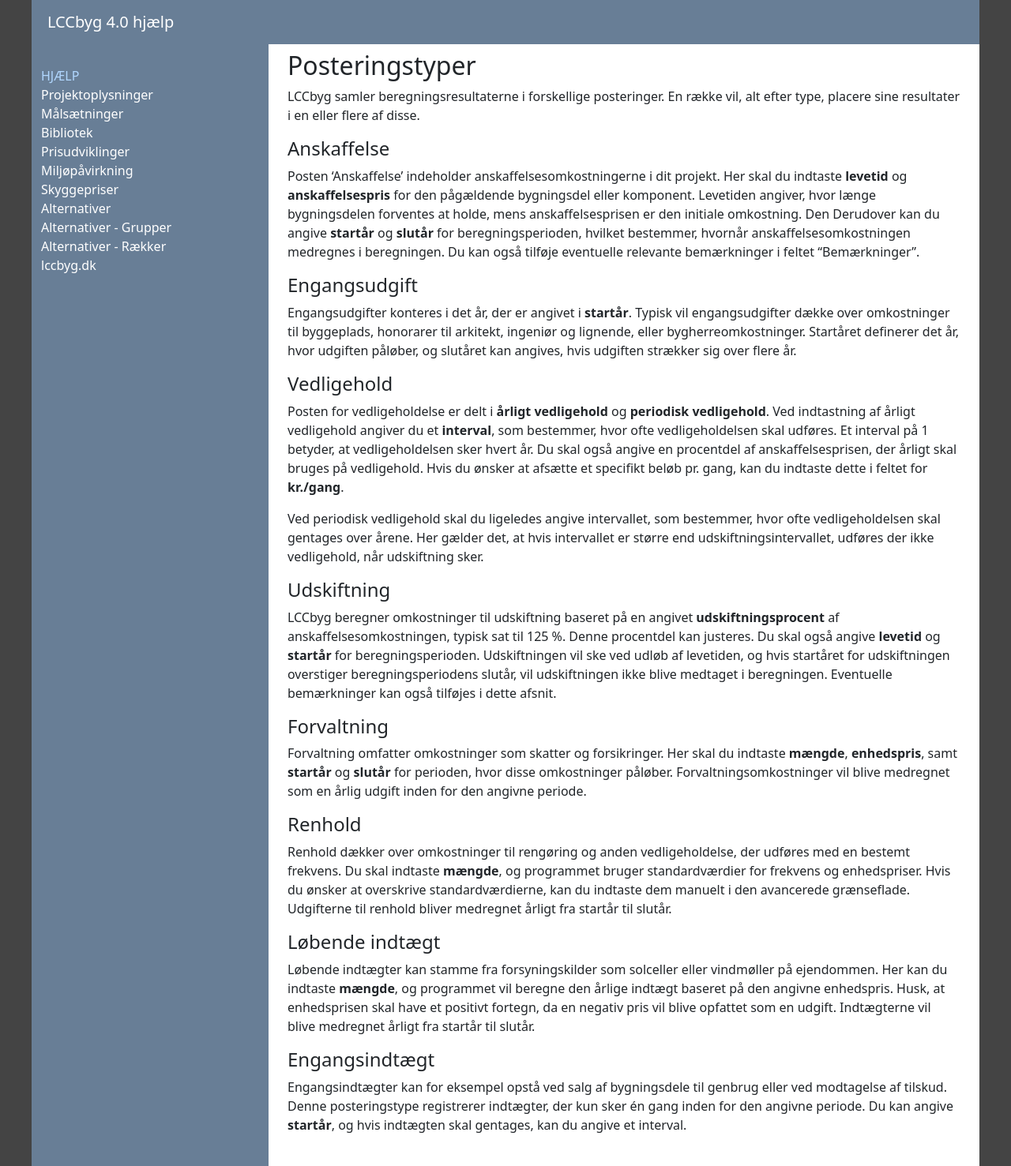
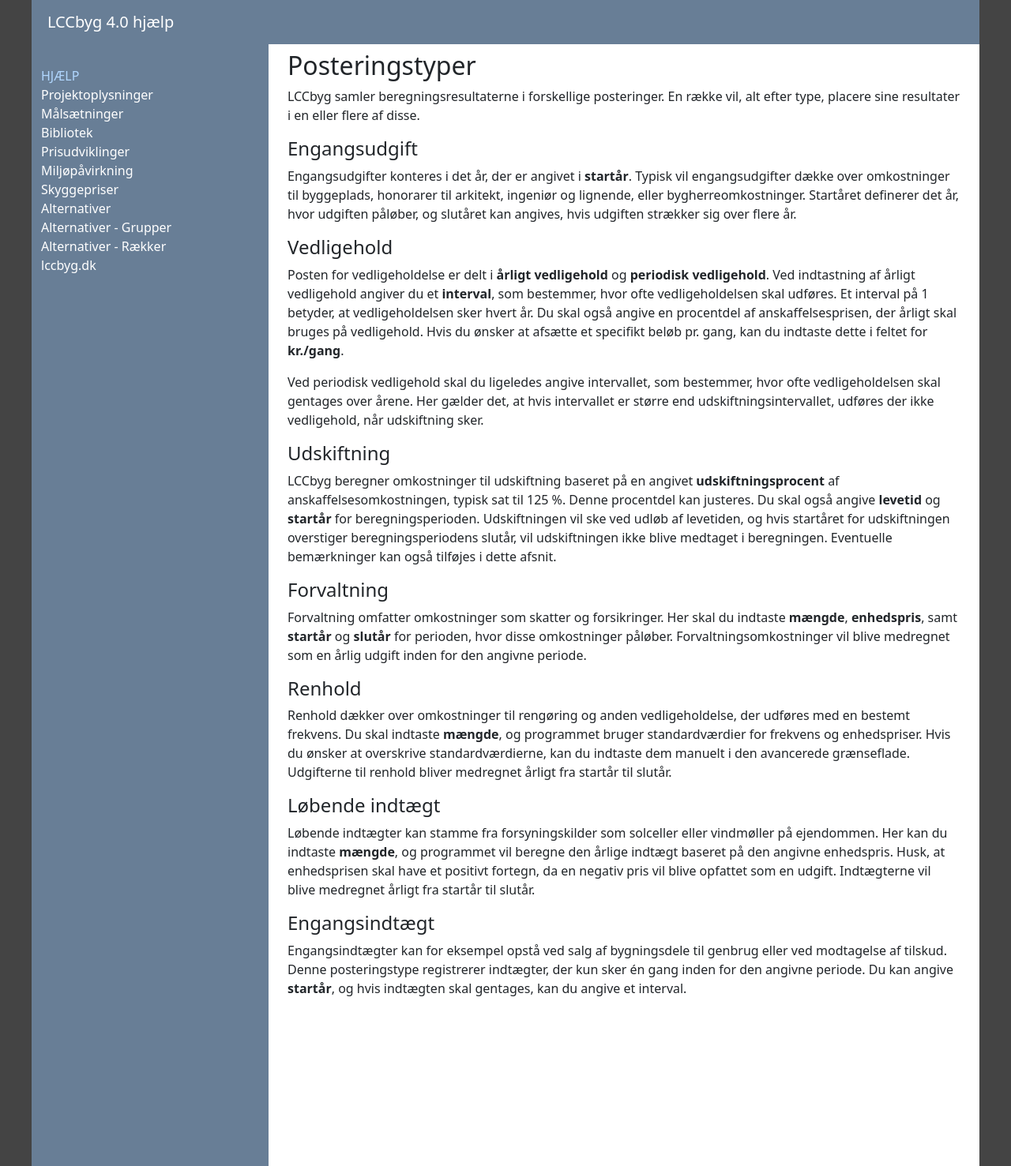
Before and after one commit to LccBuild/lccbyg-docs, a Jekyll site: the page built from docs/help/40/da/general/rowdetails.md, in a window 1280 px wide. Shown: the whole page at 79% size. Built offline with Jekyll 4.4.1, drawn with Linux system fonts in a browser that asks for light colours.

Commit message:
Update rowdetails.md

```diff
--- a/docs/help/40/da/general/rowdetails.md
+++ b/docs/help/40/da/general/rowdetails.md
@@ -9,10 +9,6 @@ date: "2024-01-14"
 LCCbyg samler beregningsresultaterne i forskellige posteringer. En række vil, alt efter type, placere sine resultater i en eller flere af disse.
 
 {% include_relative acquisition.md %}
-
-#### Anskaffelse
-
-Posten 'Anskaffelse' indeholder anskaffelsesomkostningerne i dit projekt. Her skal du indtaste **levetid** og **anskaffelsespris** for den pågældende bygningsdel eller komponent. Levetiden angiver, hvor længe bygningsdelen forventes at holde, mens anskaffelsesprisen er den initiale omkostning. Den Derudover kan du angive **startår** og **slutår** for beregningsperioden, hvilket bestemmer, hvornår anskaffelsesomkostningen medregnes i beregningen. Du kan også tilføje eventuelle relevante bemærkninger i feltet "Bemærkninger".
 
 #### Engangsudgift
 
```
